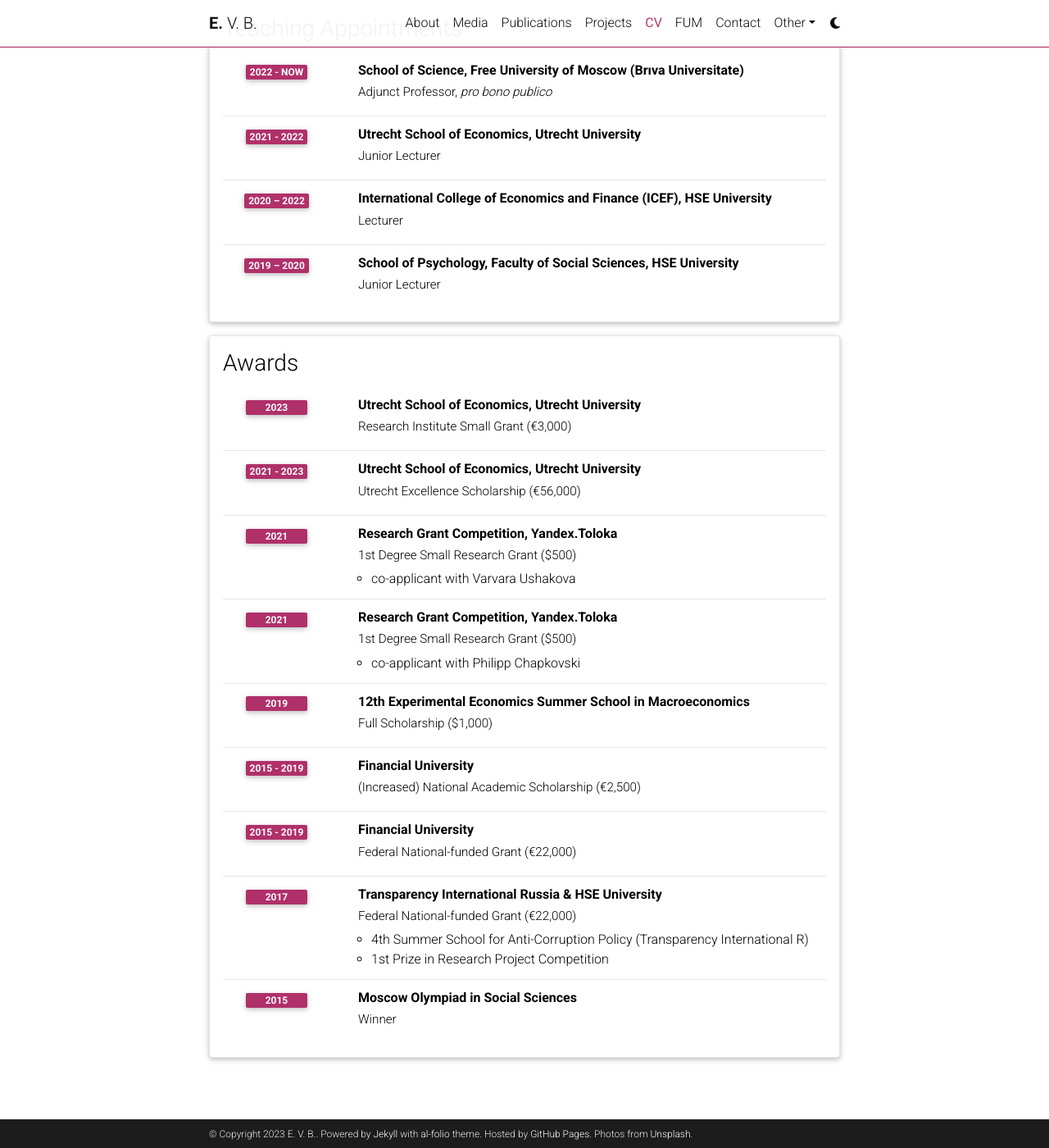
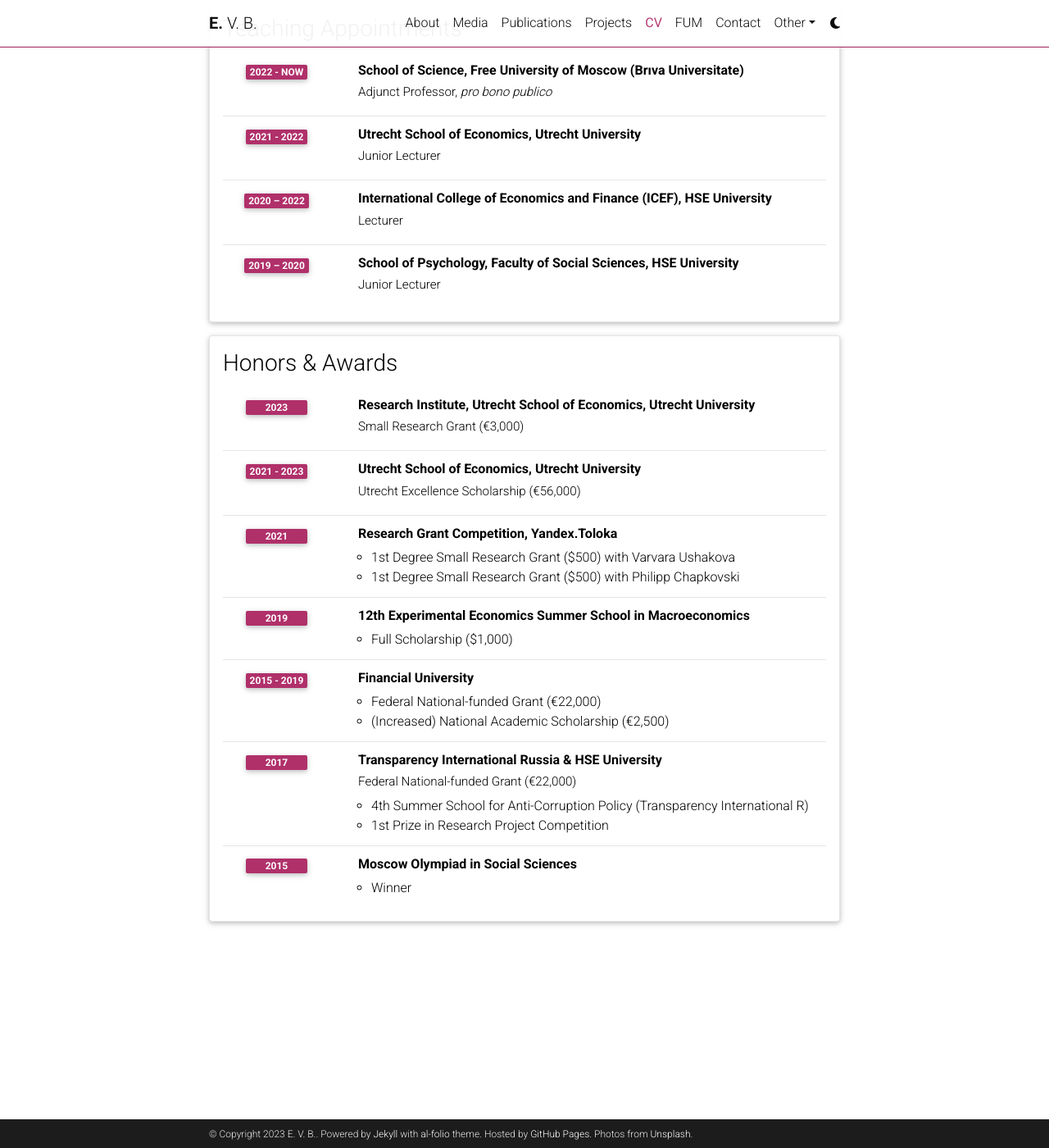
Before and after one commit to egorbronnikov/egorbronnikov.github.io, a Jekyll site: the page built from _pages/cv.md, in a window 1280 px wide and 1400 px high, scrolled down 2106 px. Shown: the whole window at 82% size. Built offline with Jekyll 4.4.1, drawn with Linux system fonts in a browser that asks for light colours; comment, search, counter and statistics services are not loaded; a style sheet for code colours, icons or effects is not loaded.

Commit message:
Update cv.yml

```diff
--- a/_data/cv.yml
+++ b/_data/cv.yml
@@ -93,33 +93,29 @@
 
 
 
-- title: Awards
+- title: Honors & Awards
   type: time_table
   contents:
-      - title: Utrecht School of Economics, Utrecht University
-        institution: Research Institute Small Grant (€3,000)
+      - title: Research Institute, Utrecht School of Economics, Utrecht University
+        institution: Small Research Grant (€3,000)
         year: 2023
       - title: Utrecht School of Economics, Utrecht University
         institution: Utrecht Excellence Scholarship (€56,000)
         year: 2021 - 2023
       - title: Research Grant Competition, Yandex.Toloka
-        institution: 1st Degree Small Research Grant ($500)
+        description:
+          - 1st Degree Small Research Grant ($500) with Varvara Ushakova
+          - 1st Degree Small Research Grant ($500) with Philipp Chapkovski
         year: 2021
+      - title: 12th Experimental Economics Summer School in Macroeconomics
         description:
-          - co-applicant with Varvara Ushakova
-      - title: Research Grant Competition, Yandex.Toloka
-        institution: 1st Degree Small Research Grant ($500)
-        year: 2021
-        description:
-          - co-applicant with Philipp Chapkovski
-      - title: 12th Experimental Economics Summer School in Macroeconomics
-        institution: Full Scholarship ($1,000)
+          - Full Scholarship ($1,000)
         year: 2019
       - title: Financial University
-        institution: (Increased) National Academic Scholarship (€2,500)
         year: 2015 - 2019
-      - title: Financial University
-        institution: Federal National-funded Grant (€22,000)
+        description:
+          - Federal National-funded Grant (€22,000)
+          - (Increased) National Academic Scholarship (€2,500)
         year: 2015 - 2019
       - title: Transparency International Russia & HSE University
         institution: Federal National-funded Grant (€22,000)
@@ -128,5 +124,6 @@
           - 4th Summer School for Anti-Corruption Policy (Transparency International R)
           - 1st Prize in Research Project Competition
       - title: Moscow Olympiad in Social Sciences
-        institution: Winner
         year: 2015
+        description:
+          - Winner
```
